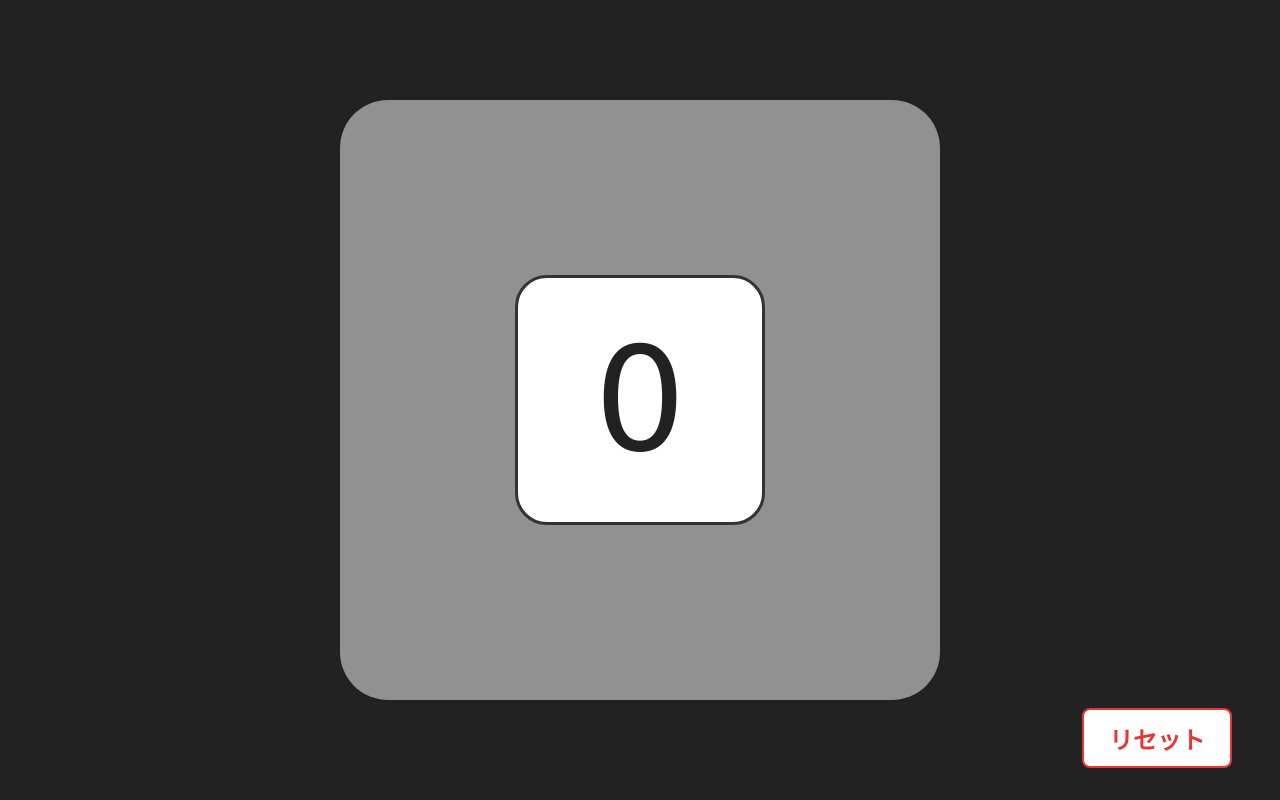
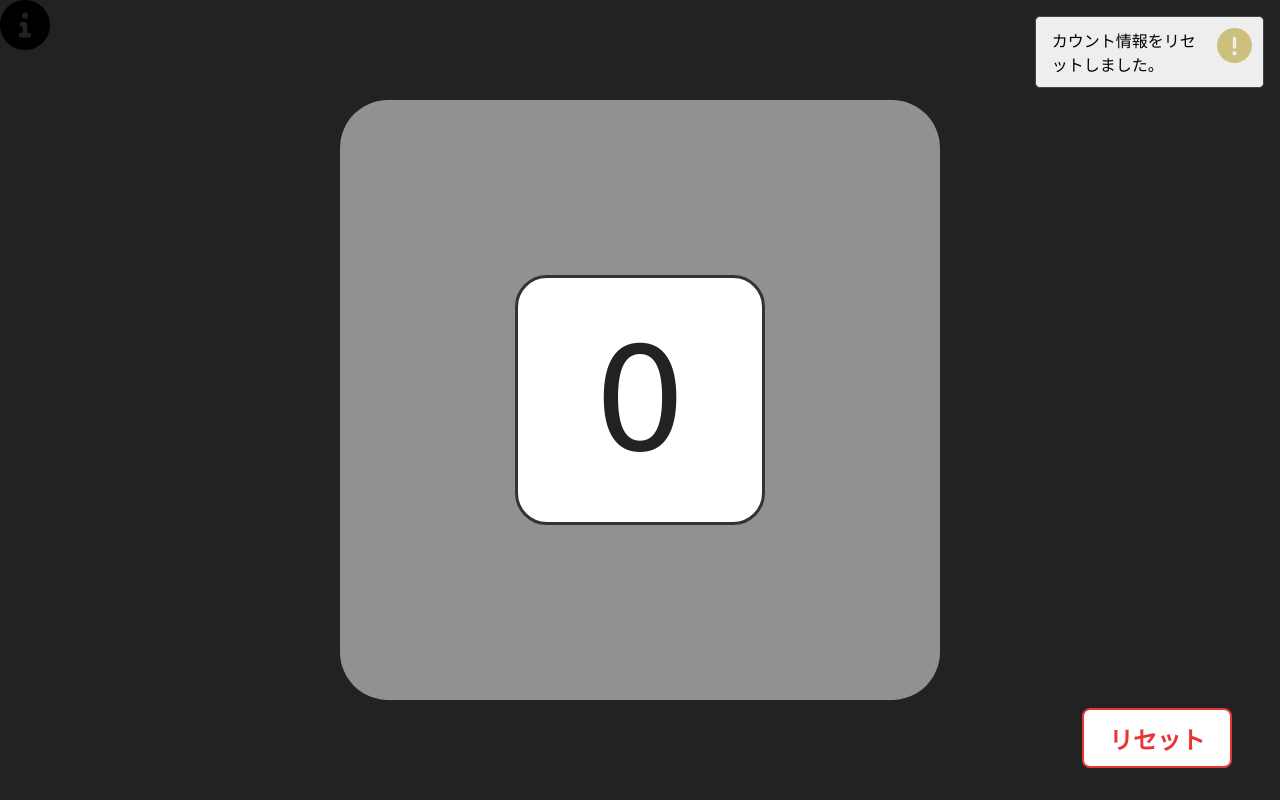
Before and after one commit to ameryu716/EffectCounter, a website with bundled scripts: page index.html in a window 1280 px wide. Both pictures are taken after a click on the button "リセット". Built offline with nearby package versions, Linux system fonts and the light colour scheme.

Commit message:
原型完了・基礎機能完成

```diff
--- /dev/null
+++ b/NativeSimpleToast/index.ts
@@ -0,0 +1,114 @@
+import { toastOptionInterface } from "./type";
+
+function createSVGElement(type:'info'|'warn'|'success'|'error'){
+    const element = document.createElementNS('http://www.w3.org/2000/svg','svg');
+    element.setAttribute('xmlns','http://www.w3.org/2000/svg');
+    element.setAttribute('viewBox','0 0 512 512');
+    const path = document.createElementNS('http://www.w3.org/2000/svg','path');
+
+    if(type === 'info'){
+    path.setAttribute('d','M256 0C114.6 0 0 114.6 0 256s114.6 256 256 256s256-114.6 256-256S397.4 0 256 0zM256 128c17.67 0 32 14.33 32 32c0 17.67-14.33 32-32 32S224 177.7 224 160C224 142.3 238.3 128 256 128zM296 384h-80C202.8 384 192 373.3 192 360s10.75-24 24-24h16v-64H224c-13.25 0-24-10.75-24-24S210.8 224 224 224h32c13.25 0 24 10.75 24 24v88h16c13.25 0 24 10.75 24 24S309.3 384 296 384z');
+    path.setAttribute('fill','#19417c');
+}else if(type === 'warn'){
+    path.setAttribute('d','M256 0C114.6 0 0 114.6 0 256s114.6 256 256 256s256-114.6 256-256S397.4 0 256 0zM232 152C232 138.8 242.8 128 256 128s24 10.75 24 24v128c0 13.25-10.75 24-24 24S232 293.3 232 280V152zM256 400c-17.36 0-31.44-14.08-31.44-31.44c0-17.36 14.07-31.44 31.44-31.44s31.44 14.08 31.44 31.44C287.4 385.9 273.4 400 256 400z');
+    path.setAttribute('fill','#cdc07c');
+
+}else if(type === 'success'){
+    path.setAttribute('d','M0 256C0 114.6 114.6 0 256 0C397.4 0 512 114.6 512 256C512 397.4 397.4 512 256 512C114.6 512 0 397.4 0 256zM371.8 211.8C382.7 200.9 382.7 183.1 371.8 172.2C360.9 161.3 343.1 161.3 332.2 172.2L224 280.4L179.8 236.2C168.9 225.3 151.1 225.3 140.2 236.2C129.3 247.1 129.3 264.9 140.2 275.8L204.2 339.8C215.1 350.7 232.9 350.7 243.8 339.8L371.8 211.8z')
+    path.setAttribute('fill','#2bb77c');
+
+}else if(type === 'error'){
+    path.setAttribute('d','M256 0C114.6 0 0 114.6 0 256s114.6 256 256 256s256-114.6 256-256S397.4 0 256 0zM232 152C232 138.8 242.8 128 256 128s24 10.75 24 24v128c0 13.25-10.75 24-24 24S232 293.3 232 280V152zM256 400c-17.36 0-31.44-14.08-31.44-31.44c0-17.36 14.07-31.44 31.44-31.44s31.44 14.08 31.44 31.44C287.4 385.9 273.4 400 256 400z');
+    path.setAttribute('fill','#e94d4d');
+}
+
+
+    element.appendChild(path);
+    return element;
+}
+
+const defaultOption:toastOptionInterface = {
+    icon: 'info',
+    message: '',
+    duration: 50000,
+}
+
+interface Toast {
+    useOption: toastOptionInterface,
+    icon: 'info' | 'warn' | 'error' | 'success',
+    message: string,
+    duration: number,
+    element: null | HTMLDivElement,
+    box: null | HTMLDivElement
+}
+
+class Toast {
+    constructor(option:toastOptionInterface){
+        this.useOption = {...defaultOption,...option};
+        this.icon = this.useOption.icon;
+        this.message = this.useOption.message;
+        this.duration = this.useOption.duration;
+        this.element = null;
+        this.box = null;
+        this.boxCreateInitialize();
+        this.createToast();
+        setTimeout(() => {
+            this.removeToast();
+
+        }, this.duration);
+    }
+
+    boxCreateInitialize(){
+        this.box = <null|HTMLDivElement>document.getElementById('ns-toast-box');
+        if(this.box === null){
+            const create_box = document.createElement('div');
+            create_box.id = 'ns-toast-box';
+            this.box = create_box;
+            document.body.appendChild(this.box);
+        }
+    }
+
+    createToast(){
+        console.log('create-toast');
+
+        const toast_div = document.createElement('div');
+        // toast_div.style.opacity = '0';
+        toast_div.style.transform = 'translateX(150%)';
+        toast_div.style.transition = '0.3s';
+        toast_div.classList.add('ns-toast');
+        const icon_div = document.createElement('div');
+        icon_div.classList.add('ns-toast-icon-div');
+        const svg = createSVGElement(this.icon);
+        icon_div.appendChild(svg);
+
+        const message_div = document.createElement('div');
+        message_div.classList.add('ns-toast-msg-div');
+        const span = document.createElement('span');
+        span.innerText = this.message;
+        message_div.appendChild(span);
+        toast_div.appendChild(message_div);
+        toast_div.appendChild(icon_div);
+        this.box?.appendChild(toast_div);
+        this.element = toast_div;
+        setTimeout(() => {
+            // (<HTMLDivElement>this.element).style.opacity = '1';
+            toast_div.style.transform = 'translateX(0)';
+    }, 100);
+    }
+
+    removeToast(){
+        // (<HTMLDivElement>this.element).style.opacity = '0';
+        (<HTMLDivElement>this.element).style.transform = 'translateX(150%)';
+        console.log('remove-toast');
+        setTimeout(() => {
+            this.box?.removeChild(<HTMLDivElement>this.element);
+            const toasts = this.box?.getElementsByTagName('div');
+            if(toasts?.length === 0){
+                document.body.removeChild(<HTMLDivElement>this.box);
+            }
+        }, 1000);
+
+    }
+}
+
+export {Toast};
--- /dev/null
+++ b/NativeSimpleToast/style.scss
@@ -0,0 +1,34 @@
+#ns-toast-box {
+    position: fixed;
+    top: 0;
+    right: 0;
+    padding: 1rem;
+    .ns-toast {
+        display: flex;
+        align-items: center;
+        justify-content: space-between;
+        width: 200px;
+        padding: .7rem .7rem .7rem 1rem;
+        margin-bottom: 1rem;
+        border-radius: 0.3rem;
+        border: solid 1px #444;
+        background-color: #eee;
+
+        .ns-toast-msg-div {
+            display: flex;
+            justify-content: end;
+            // font-weight: bold;
+            span {
+                 font-family: "Sawarabi Gothic";
+            }
+        }
+        .ns-toast-icon-div {
+            align-self: start;
+            margin-left: 1rem;
+            svg {
+                width: 35px;
+                height: 35px;
+            }
+        }
+    }
+}
--- /dev/null
+++ b/NativeSimpleToast/type.d.ts
@@ -0,0 +1,5 @@
+export interface toastOptionInterface {
+    icon: 'info' | 'warn' | 'error' | 'success',
+    message: string,
+    duration: number,
+}
--- a/index.html
+++ b/index.html
@@ -4,16 +4,18 @@
     <meta charset="UTF-8">
     <meta http-equiv="X-UA-Compatible" content="IE=edge">
     <link rel="stylesheet" href="style.css">
+    <link href="https://fonts.googleapis.com/css?family=Sawarabi+Gothic" rel="stylesheet">
     <meta name="viewport" content="width=device-width, initial-scale=1.0">
     <title>Effect Counter</title>
 </head>
 <body>
+    <svg xmlns="http://www.w3.org/2000/svg" viewBox="0 0 512 512" width="50px" height="50px"><!--! Font Awesome Pro 6.1.2 by @fontawesome - https://fontawesome.com License - https://fontawesome.com/license (Commercial License) Copyright 2022 Fonticons, Inc. --><path d="M256 0C114.6 0 0 114.6 0 256s114.6 256 256 256s256-114.6 256-256S397.4 0 256 0zM256 128c17.67 0 32 14.33 32 32c0 17.67-14.33 32-32 32S224 177.7 224 160C224 142.3 238.3 128 256 128zM296 384h-80C202.8 384 192 373.3 192 360s10.75-24 24-24h16v-64H224c-13.25 0-24-10.75-24-24S210.8 224 224 224h32c13.25 0 24 10.75 24 24v88h16c13.25 0 24 10.75 24 24S309.3 384 296 384z"/></svg>
     <main>
         <div class="counter">
             <button type="button" id="value-and-count">0</button>
         </div>
     </main>
         <button type="button" id="reset">リセット</button>
-        <script src="./main.js"></script>
+        <script src="./main.js" type="module"></script>
 </body>
 </html>
--- a/main.js
+++ b/main.js
@@ -1,3 +1,4 @@
+import {Toast} from './NativeSimpleToast/dist/index.js';
 
 class Counter {
     constructor() {
@@ -9,6 +10,7 @@ class Counter {
         const localCount = localStorage.getItem(this.local_key);
         if(localCount !== null){
             this.count = localCount;
+            new Toast({message:'カウント情報を復元しました。',icon:'info',duration: 5000});
         }
     }
 
@@ -20,6 +22,7 @@ class Counter {
     counterReset(){
         this.count = 0;
         localStorage.removeItem(this.local_key);
+        new Toast({message:'カウント情報をリセットしました。',icon:'warn',duration:5000});
     }
 }
 
--- a/style.scss
+++ b/style.scss
@@ -1,4 +1,6 @@
-@import "/node_modules/toastify-js/src/toastify.css";
+@import "./NativeSimpleToast/style.scss";
+
+
 body {
     margin: 0;
     background-color: #222;
@@ -16,6 +18,13 @@ body {
         font-size: 1.5rem;
         font-weight: bold;
     }
+
+
+
+
+
+
+
 }
 main {
     width: 600px;
@@ -25,6 +34,7 @@ main {
     top: calc(50% - 300px);
     left: calc(50% - 300px);
     background-color: rgba($color: #fff, $alpha: 50%);
+
 
     display: flex;
     align-items: center;
@@ -45,4 +55,5 @@ main {
     }
 
 
+
 }
```
Also changed, not shown: NativeSimpleToast/package.json (added, +11 -0 lines), tsconfig.json (added, +31 -0 lines), NativeSimpleToast/dist/index.js (added), NativeSimpleToast/dist/svgsource.js (added), NativeSimpleToast/style.css (added), NativeSimpleToast/svgsource.ts (added), style.css, 5 other files.
